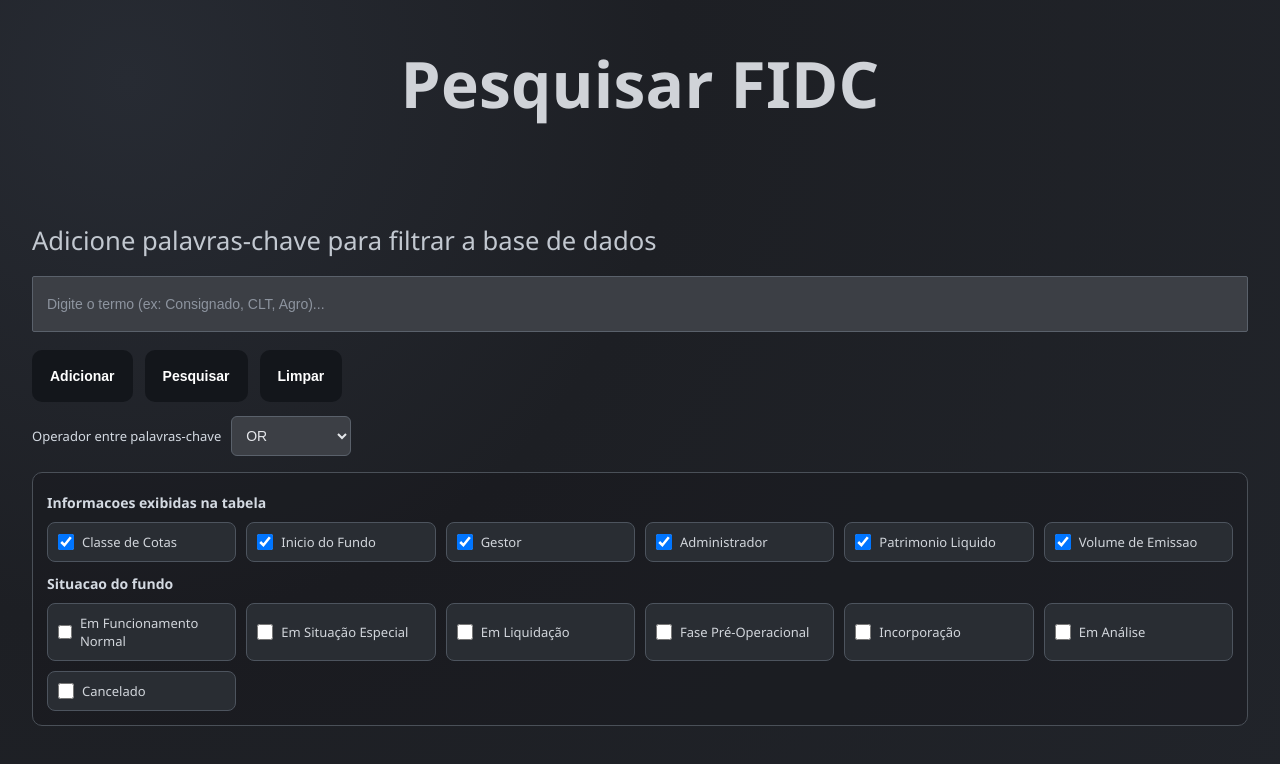
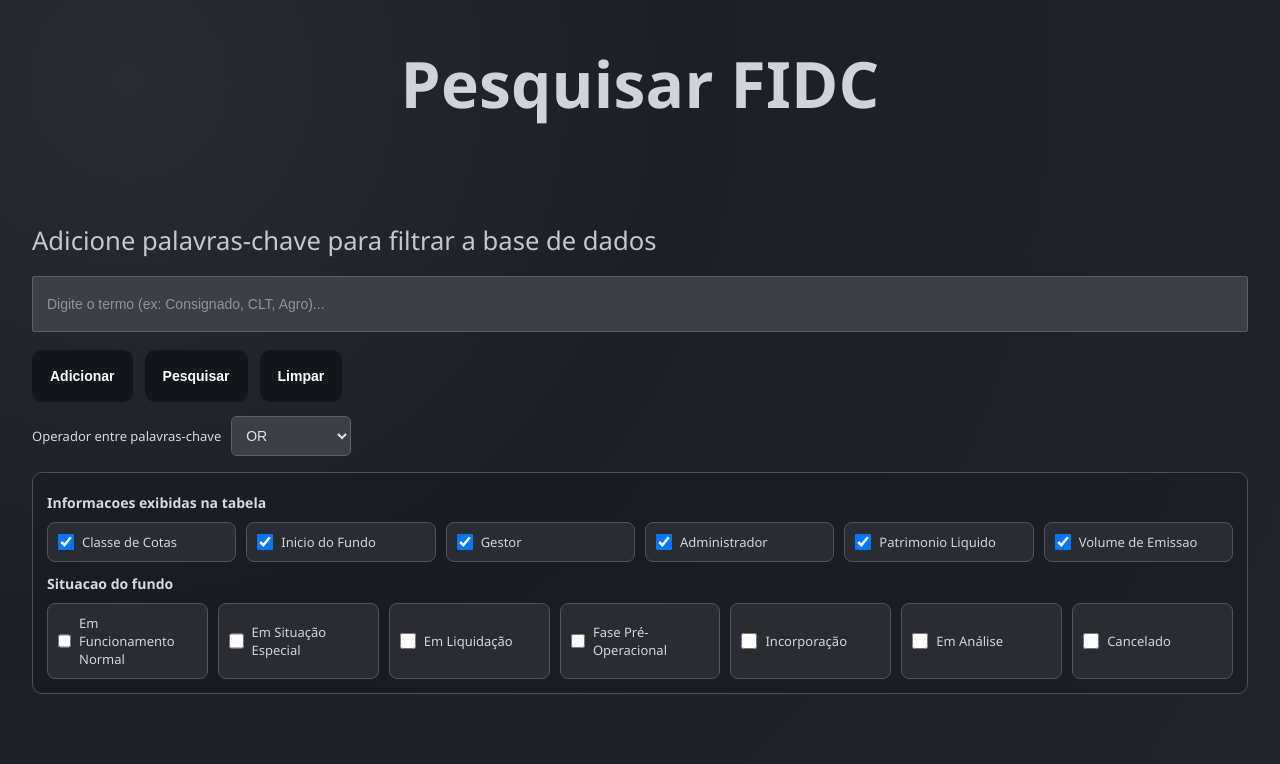
Before and after one commit to isaiasCaetano/PESQUISA_FIDC, a React (Vite) app: page / in a window 1280 px wide. Shown: the top 764 px of the page. Built offline with nearby package versions, Linux system fonts and the light colour scheme.

Commit message:
Atualização de responsividade

```diff
--- a/src/App.css
+++ b/src/App.css
@@ -200,7 +200,18 @@ button:active {
 }
 
 .situation-grid {
+  display: flex;
+  flex-wrap: nowrap;
+  gap: 10px;
+  width: 100%;
   margin-bottom: 0;
+}
+
+.situation-grid .option-item {
+  flex: 1 1 0;
+  min-width: 0;
+  justify-content: flex-start;
+  text-align: left;
 }
 
 .data-source-control {
@@ -370,4 +381,18 @@ tbody tr:nth-child(even) {
     flex-direction: column;
     align-items: flex-start;
   }
+
+  .situation-grid {
+    flex-wrap: wrap;
+  }
+
+  .situation-grid .option-item {
+    flex: 1 1 calc(50% - 10px);
+  }
 }
+
+@media (max-width: 640px) {
+  .situation-grid .option-item {
+    flex-basis: 100%;
+  }
+}
```
